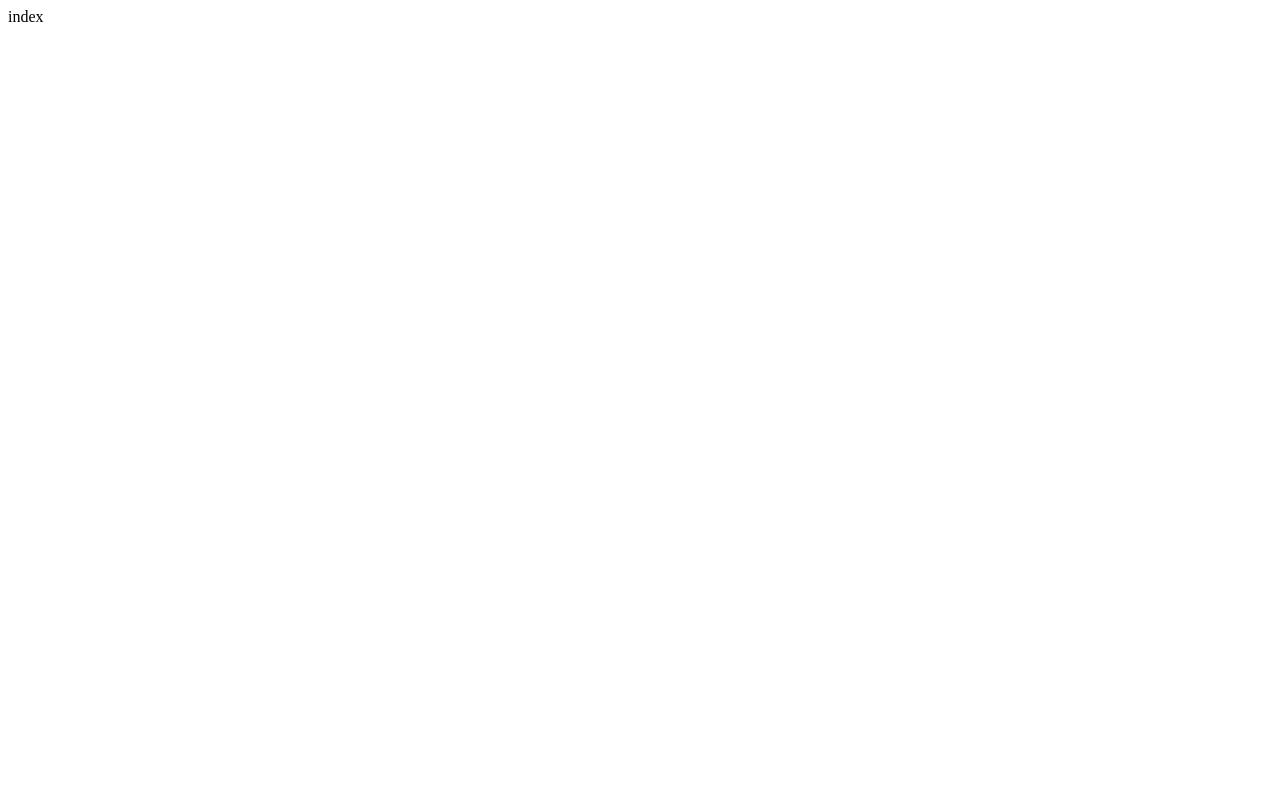
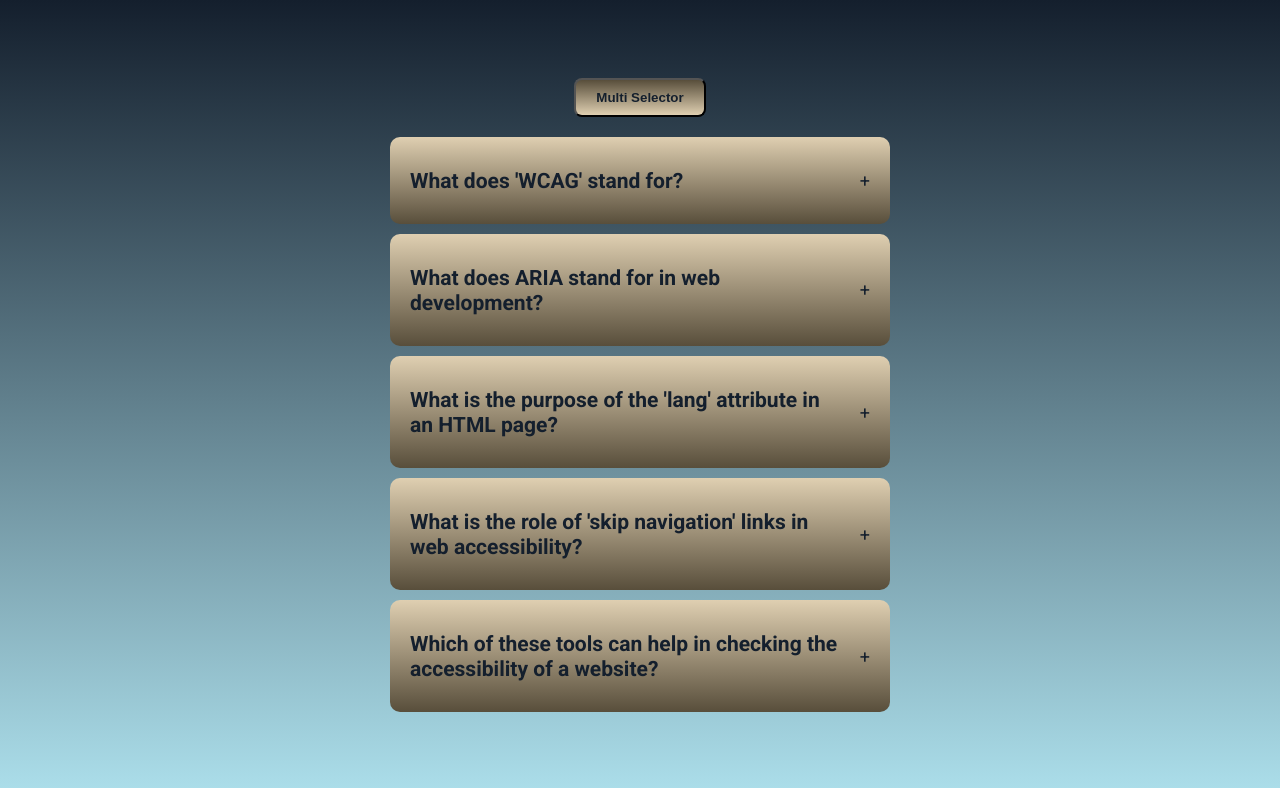
Before and after one commit to Sanya-Zg/react-learning-projects, a React (Vite) app in the folder react-learning-projects/: page / in a window 1280 px wide. Shown: the top 788 px of the page. Built offline with nearby package versions, Linux system fonts and the light colour scheme.

Commit message:
Created accordion component

```diff
--- a/react-learning-projects/src/App.jsx
+++ b/react-learning-projects/src/App.jsx
@@ -1,11 +1,11 @@
 
-import Accordian from './components/accordion'
+import Accordion from './components/accordion'
 
 function App() {
 
   return (
     <>
-      <Accordian />
+      <Accordion />
     </>
   )
 }
--- a/react-learning-projects/src/components/accordion/index.jsx
+++ b/react-learning-projects/src/components/accordion/index.jsx
@@ -1,9 +1,70 @@
-import { useState } from "react"
+import { useState } from "react";
+import data from "./data";
+import "./styles.css";
 
-export default function Accordian() {
-    const [selected, setSelected] = useState(null);
+export default function Accordion() {
+  const [selected, setSelected] = useState(null);
+  const [multiSelection, setMultiSelection] = useState(false);
+  const [multiples, setMultiples] = useState([]);
+
+  // Function to handle single selection of an element in an accordion.
+  // If you click on an already selected element, it closes (selected = null).
+  // If you click on another, a new one opens and the previous one closes.
+  function handleSingleSelection(currId) {
+    setSelected(currId === selected ? null : currId);
+  }
+
+  // Handling multiple selection of accordion items.
+  // If the item is already selected, remove it from the array.
+  // If not selected, add it to the selected array.
+  function handleMultiSelection(currId) {
+    setMultiples((prevMultiples) => {
+    if (prevMultiples.includes(currId)) {
+      // if it already exists, we delete it
+      return prevMultiples.filter(id => id !== currId);
+    } else {
+      // if not, add it
+      return [...prevMultiples, currId];
+    }
+  });
+  }
 
   return (
-    <div>index</div>
-  )
+    <div className="wrapper">
+      <button onClick={() => setMultiSelection(!multiSelection)}>
+        Multi Selector
+      </button>
+      <div className="accordion">
+        {data && data.length > 0 ? (
+          data.map((dataItem) => (
+            <div className="item" key={dataItem.id}>
+              <div
+                className="title"
+                onClick={
+                  multiSelection
+                    ? () => handleMultiSelection(dataItem.id)
+                    : () => handleSingleSelection(dataItem.id)
+                }
+              >
+                <h3>{dataItem.question}</h3>
+                <span>+</span>
+              </div>
+              {/* {multiSelection
+                ? multiples.indexOf(dataItem.id) !== -1 && (
+                    <div className="content">{dataItem.answer}</div>
+                  )
+                : selected === dataItem.id && (
+                    <div className="content">{dataItem.answer}</div>
+                  )} */}
+              {selected === dataItem.id || multiples.indexOf(dataItem.id) !== -1 ? (
+                <div className="content">{dataItem.answer}</div>
+              ) : null}
+            </div>
+          ))
+        ) : (
+          <div>No data found!</div>
+        )}
+      </div>
+    </div>
+  );
 }
--- a/react-learning-projects/src/components/accordion/styles.css
+++ b/react-learning-projects/src/components/accordion/styles.css
@@ -0,0 +1,54 @@
+@import url('https://fonts.googleapis.com/css2?family=Kalam:wght@300;400;700&family=Roboto:ital,wght@0,100..900;1,100..900&display=swap');
+:root {
+    --font-Roboto: "Roboto", sans-serif;
+    --font-Kalam: "Kalam", cursive;
+}
+body {
+    margin: 0;
+    background: linear-gradient(to top, #ade0ec, #141f2d);;
+}
+.wrapper {
+    display: flex;
+    flex-direction: column;
+    gap: 20px;
+    justify-content: center;
+    align-items: center;
+    height: 100vh;
+}
+.wrapper button {
+    padding: 10px 20px;
+    background: linear-gradient(to top, #dfcfb1, #584e3b);
+    color: #141f2d;
+    font-weight: bold;
+    font-style: 20px;
+    cursor: pointer;
+    border-radius: 8px;
+}
+.accordion {
+    width: 500px;
+}
+.item {
+    background: linear-gradient(to bottom, #dfcfb1, #584e3b) ;
+    margin-bottom: 10px;
+    padding: 10px 20px;
+    border-radius: 10px;
+}
+.title {
+    font-family: var(--font-Roboto);
+    font-size: 18px;
+    display: flex;
+    justify-content: space-between;
+    align-items: center;
+    color: #141f2d;
+
+    cursor: pointer;
+}
+.title span {
+    margin-left: 20px;
+}
+.content {
+    font-family: var(--font-Kalam);
+    color: #ade0ec;
+    height: auto;
+    font-size: 20px;
+}
```
